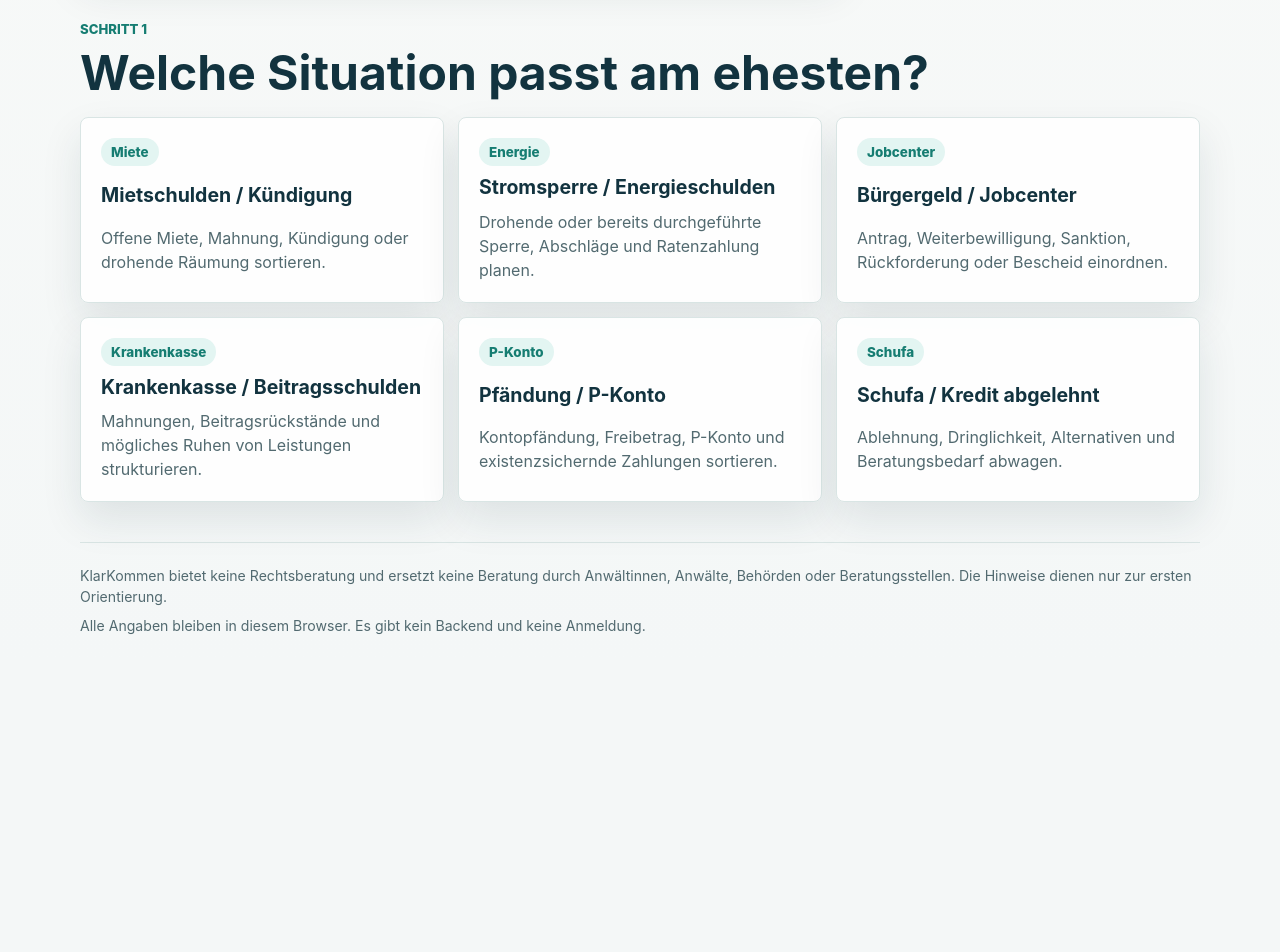
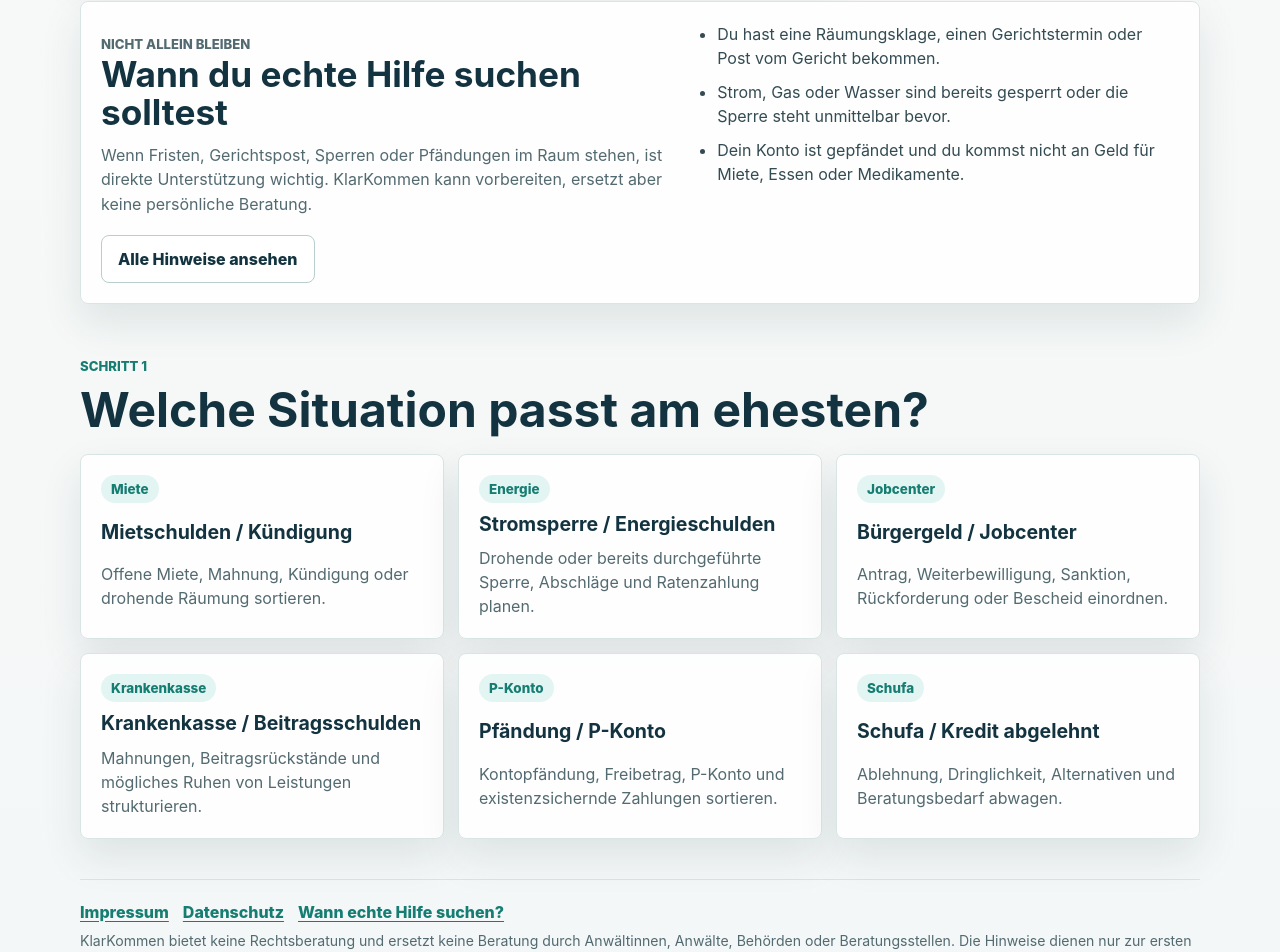
Before and after one commit to akluth/KlarKommen, a React (Vite) app: page / in a window 1280 px wide. Shown: the part 544-1496 px from the top of the page. Before the commit the page ends 1210 px from the top, so only its background shows below. Built offline with nearby package versions, Linux system fonts and the light colour scheme.

Commit message:
Add legal pages and urgent help guidance

```diff
--- a/src/App.tsx
+++ b/src/App.tsx
@@ -2,13 +2,16 @@ import { useState } from 'react';
 import CategorySelect from './components/CategorySelect';
 import Footer from './components/Footer';
 import Header from './components/Header';
+import InfoPage from './components/InfoPage';
 import QuestionFlow from './components/QuestionFlow';
 import Results from './components/Results';
 import { categories } from './data/categories';
 import { DISCLAIMER } from './data/disclaimer';
+import { realHelpSignals } from './data/legal';
 import type { Answers, Category } from './types';
 
-type Step = 'start' | 'questions' | 'results';
+type InfoStep = 'imprint' | 'privacy' | 'help';
+type Step = 'start' | 'questions' | 'results' | InfoStep;
 
 export default function App() {
   const [step, setStep] = useState<Step>('start');
@@ -54,6 +57,25 @@ export default function App() {
                 </div>
               </div>
             </section>
+            <section className="help-preview panel" aria-labelledby="real-help-heading">
+              <div>
+                <p className="eyebrow">Nicht allein bleiben</p>
+                <h2 id="real-help-heading">Wann du echte Hilfe suchen solltest</h2>
+                <p>
+                  Wenn Fristen, Gerichtspost, Sperren oder Pfändungen im Raum stehen, ist direkte
+                  Unterstützung wichtig. KlarKommen kann vorbereiten, ersetzt aber keine persönliche
+                  Beratung.
+                </p>
+              </div>
+              <ul>
+                {realHelpSignals.slice(0, 3).map((item) => (
+                  <li key={item}>{item}</li>
+                ))}
+              </ul>
+              <button className="secondary-button" type="button" onClick={() => setStep('help')}>
+                Alle Hinweise ansehen
+              </button>
+            </section>
             <CategorySelect categories={categories} onSelect={selectCategory} />
           </>
         )}
@@ -65,8 +87,12 @@ export default function App() {
         {step === 'results' && category && (
           <Results category={category} answers={answers} onReset={reset} />
         )}
+
+        {(step === 'imprint' || step === 'privacy' || step === 'help') && (
+          <InfoPage page={step} onBack={reset} />
+        )}
       </main>
-      <Footer />
+      <Footer onNavigate={(page) => setStep(page)} />
     </div>
   );
 }
--- a/src/components/Footer.tsx
+++ b/src/components/Footer.tsx
@@ -1,8 +1,23 @@
 import { DISCLAIMER } from '../data/disclaimer';
 
-export default function Footer() {
+interface FooterProps {
+  onNavigate: (page: 'imprint' | 'privacy' | 'help') => void;
+}
+
+export default function Footer({ onNavigate }: FooterProps) {
   return (
     <footer className="site-footer">
+      <nav className="footer-links" aria-label="Rechtliches und Hilfe">
+        <button type="button" onClick={() => onNavigate('imprint')}>
+          Impressum
+        </button>
+        <button type="button" onClick={() => onNavigate('privacy')}>
+          Datenschutz
+        </button>
+        <button type="button" onClick={() => onNavigate('help')}>
+          Wann echte Hilfe suchen?
+        </button>
+      </nav>
       <p>{DISCLAIMER}</p>
       <p>Alle Angaben bleiben in diesem Browser. Es gibt kein Backend und keine Anmeldung.</p>
     </footer>
--- /dev/null
+++ b/src/components/InfoPage.tsx
@@ -0,0 +1,102 @@
+import { DISCLAIMER } from '../data/disclaimer';
+import { privacySections, realHelpSignals, urgentContacts } from '../data/legal';
+
+interface InfoPageProps {
+  page: 'imprint' | 'privacy' | 'help';
+  onBack: () => void;
+}
+
+export default function InfoPage({ page, onBack }: InfoPageProps) {
+  return (
+    <section className="info-page">
+      <button className="ghost-button info-back" type="button" onClick={onBack}>
+        Zurück zur Startseite
+      </button>
+      {page === 'imprint' && <Imprint />}
+      {page === 'privacy' && <Privacy />}
+      {page === 'help' && <RealHelp />}
+    </section>
+  );
+}
+
+function Imprint() {
+  return (
+    <article className="panel info-panel">
+      <p className="eyebrow">Rechtliches</p>
+      <h1>Impressum</h1>
+      <div className="legal-block">
+        <h2>Angaben gemäß § 5 TMG</h2>
+        <p>
+          Alexander Kluth
+          <br />
+          Kaistraße 2
+          <br />
+          40221 Düsseldorf
+          <br />
+          Deutschland
+        </p>
+      </div>
+      <div className="legal-block">
+        <h2>Kontakt</h2>
+        <p>
+          Mobil: <a href="tel:+491782870806">01 78 / 287 08 06</a>
+          <br />
+          E-Mail: <a href="mailto:kluth.dus@gmail.com">kluth.dus@gmail.com</a>
+        </p>
+      </div>
+      <div className="legal-block">
+        <h2>Hinweis</h2>
+        <p>{DISCLAIMER}</p>
+      </div>
+    </article>
+  );
+}
+
+function Privacy() {
+  return (
+    <article className="panel info-panel">
+      <p className="eyebrow">Datenschutz</p>
+      <h1>Datenschutzerklärung</h1>
+      <p className="info-lead">
+        Diese Erklärung beschreibt, wie KlarKommen mit Daten umgeht. Die App ist bewusst ohne
+        Anmeldung, Backend und Server-Speicherung personenbezogener Situationsdaten gebaut.
+      </p>
+      {privacySections.map((section) => (
+        <div className="legal-block" key={section.title}>
+          <h2>{section.title}</h2>
+          <p>{section.text}</p>
+        </div>
+      ))}
+    </article>
+  );
+}
+
+function RealHelp() {
+  return (
+    <article className="panel info-panel">
+      <p className="eyebrow">Wichtig</p>
+      <h1>Wann du echte Hilfe suchen solltest</h1>
+      <p className="info-lead">
+        KlarKommen kann sortieren und vorbereiten. In manchen Situationen solltest du aber nicht
+        allein weitermachen, sondern direkt eine Beratungsstelle, Behörde, Anwältin oder einen
+        Anwalt kontaktieren.
+      </p>
+      <div className="legal-block">
+        <h2>Suche schnell Unterstützung, wenn...</h2>
+        <ul className="info-list">
+          {realHelpSignals.map((item) => (
+            <li key={item}>{item}</li>
+          ))}
+        </ul>
+      </div>
+      <div className="legal-block">
+        <h2>Mögliche nächste Kontakte</h2>
+        <ul className="info-list">
+          {urgentContacts.map((item) => (
+            <li key={item}>{item}</li>
+          ))}
+        </ul>
+      </div>
+    </article>
+  );
+}
--- /dev/null
+++ b/src/data/legal.ts
@@ -0,0 +1,46 @@
+export const realHelpSignals = [
+  'Du hast eine Räumungsklage, einen Gerichtstermin oder Post vom Gericht bekommen.',
+  'Strom, Gas oder Wasser sind bereits gesperrt oder die Sperre steht unmittelbar bevor.',
+  'Dein Konto ist gepfändet und du kommst nicht an Geld für Miete, Essen oder Medikamente.',
+  'Du hast einen Bescheid mit laufender Widerspruchsfrist erhalten und bist unsicher, was er bedeutet.',
+  'Krankenversicherungsschutz, Behandlung oder wichtige Medikamente sind akut gefährdet.',
+  'Du fühlst dich überfordert, bedroht oder nicht mehr sicher.',
+];
+
+export const urgentContacts = [
+  'Bei akuter Gefahr: Notruf 112 oder Polizei 110.',
+  'Bei gerichtlichen Schreiben: sofort Beratungsstelle, Anwältin oder Anwalt kontaktieren.',
+  'Bei Miet- oder Energieschulden: Sozialamt, Jobcenter oder Schuldnerberatung in deiner Stadt anfragen.',
+  'Bei Kontopfändung: Bank und Schuldnerberatung wegen P-Konto und Freibeträgen kontaktieren.',
+];
+
+export const privacySections = [
+  {
+    title: 'Kurzfassung',
+    text: 'KlarKommen verarbeitet deine Eingaben nur lokal in deinem Browser. Es gibt kein Backend, keine Anmeldung und keine Datenbank für deine Angaben.',
+  },
+  {
+    title: 'Verantwortlicher',
+    text: 'Alexander Kluth, Kaistraße 2, 40221 Düsseldorf, Deutschland. E-Mail: kluth.dus@gmail.com',
+  },
+  {
+    title: 'Welche Daten werden verarbeitet?',
+    text: 'Die App fragt nach Angaben zu deiner Situation, zum Beispiel Kategorie, Fristen, Beträgen oder Kontaktstand. Diese Angaben werden nur genutzt, um lokal im Browser Hinweise und Textvorlagen zu erzeugen.',
+  },
+  {
+    title: 'Keine Server-Speicherung',
+    text: 'Die eingegebenen Situationsdaten werden nicht an einen KlarKommen-Server übertragen und nicht serverseitig gespeichert. Beim Neuladen oder Zurücksetzen der App können Eingaben verloren gehen.',
+  },
+  {
+    title: 'Hosting und technische Zugriffe',
+    text: 'Die Website wird über Cloudflare bereitgestellt. Beim Aufruf der Seite können technisch notwendige Zugriffsdaten wie IP-Adresse, Zeitpunkt des Abrufs, Browserinformationen und angefragte Dateien verarbeitet werden, damit die Website ausgeliefert und geschützt werden kann.',
+  },
+  {
+    title: 'Kontaktaufnahme',
+    text: 'Wenn du per E-Mail oder Telefon Kontakt aufnimmst, werden die von dir übermittelten Angaben zur Bearbeitung der Anfrage verwendet.',
+  },
+  {
+    title: 'Deine Rechte',
+    text: 'Du kannst im Rahmen der gesetzlichen Vorgaben Auskunft, Berichtigung, Löschung, Einschränkung der Verarbeitung und Widerspruch verlangen. Außerdem kannst du dich bei einer Datenschutzaufsichtsbehörde beschweren.',
+  },
+];
--- a/src/styles/global.css
+++ b/src/styles/global.css
@@ -181,6 +181,33 @@ h3 {
   margin: 0;
   color: #4b6167;
   line-height: 1.55;
+}
+
+.help-preview {
+  display: grid;
+  gap: 18px;
+  margin: 6px 0 28px;
+  padding: 20px;
+}
+
+.help-preview h2 {
+  font-size: clamp(1.5rem, 5vw, 2.2rem);
+}
+
+.help-preview p {
+  margin: 12px 0 0;
+  color: #526a70;
+  line-height: 1.55;
+}
+
+.help-preview ul,
+.info-list {
+  display: grid;
+  gap: 10px;
+  padding-left: 20px;
+  margin: 0;
+  color: #334b52;
+  line-height: 1.5;
 }
 
 .section-heading {
@@ -472,6 +499,71 @@ textarea:focus {
   padding: 22px 0 30px;
 }
 
+.footer-links {
+  display: flex;
+  flex-wrap: wrap;
+  gap: 8px 14px;
+}
+
+.footer-links button {
+  border: 0;
+  background: transparent;
+  color: var(--turquoise-dark);
+  padding: 0;
+  font-weight: 800;
+  text-align: left;
+  text-decoration: underline;
+  text-underline-offset: 3px;
+}
+
+.info-page {
+  padding: 28px 0 52px;
+}
+
+.info-back {
+  margin-bottom: 16px;
+  padding-left: 0;
+}
+
+.info-panel {
+  display: grid;
+  gap: 22px;
+  max-width: 880px;
+  padding: clamp(20px, 5vw, 34px);
+}
+
+.info-panel h1 {
+  font-size: clamp(2.35rem, 9vw, 4.6rem);
+}
+
+.info-panel h2 {
+  font-size: clamp(1.18rem, 4vw, 1.6rem);
+}
+
+.info-lead {
+  max-width: 760px;
+  margin: 0;
+  color: #334b52;
+  font-size: 1.08rem;
+  line-height: 1.6;
+}
+
+.legal-block {
+  display: grid;
+  gap: 8px;
+}
+
+.legal-block p {
+  margin: 0;
+  color: #334b52;
+  line-height: 1.6;
+}
+
+.legal-block a {
+  color: var(--turquoise-dark);
+  font-weight: 800;
+}
+
 @media (min-width: 680px) {
   .site-header {
     grid-template-columns: 1fr auto;
@@ -488,6 +580,15 @@ textarea:focus {
 
   .option-list {
     grid-template-columns: repeat(2, minmax(0, 1fr));
+  }
+
+  .help-preview {
+    grid-template-columns: 1.2fr 1fr;
+    align-items: start;
+  }
+
+  .help-preview .secondary-button {
+    width: fit-content;
   }
 }
 
```
